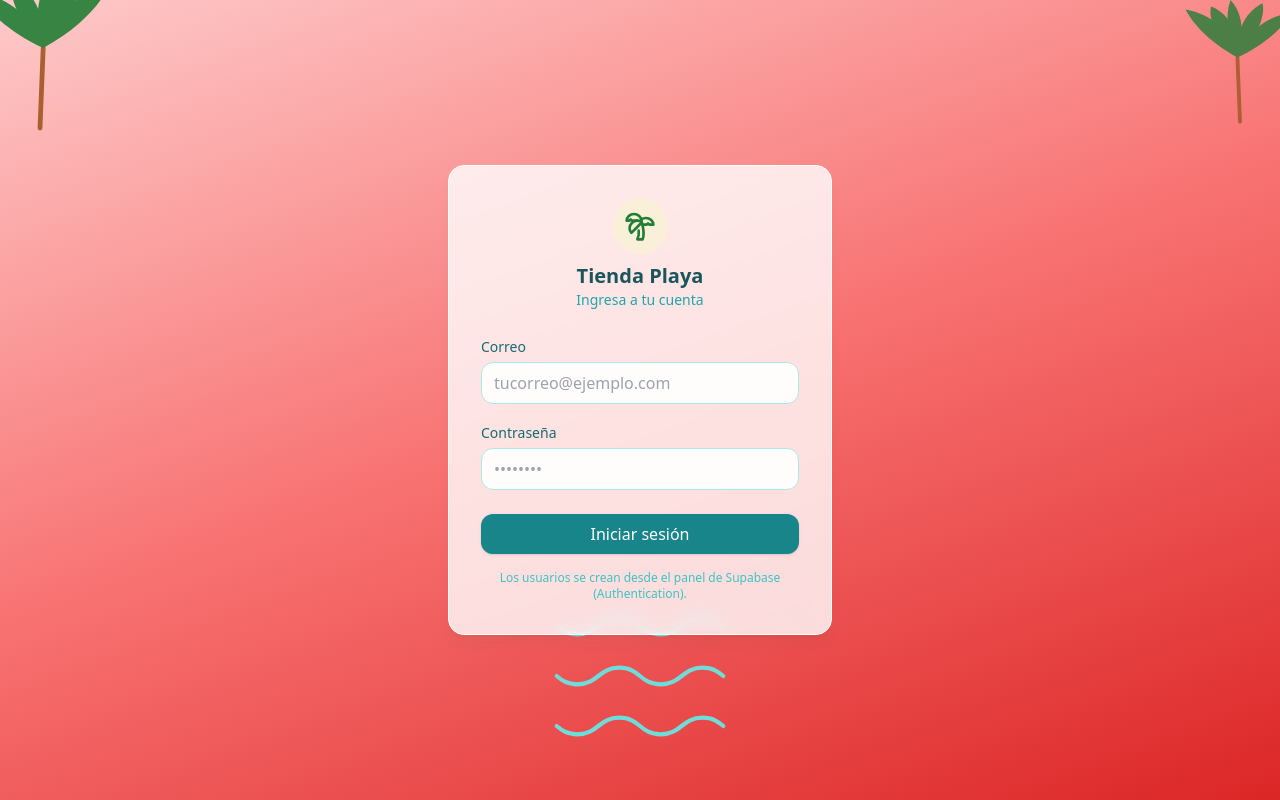
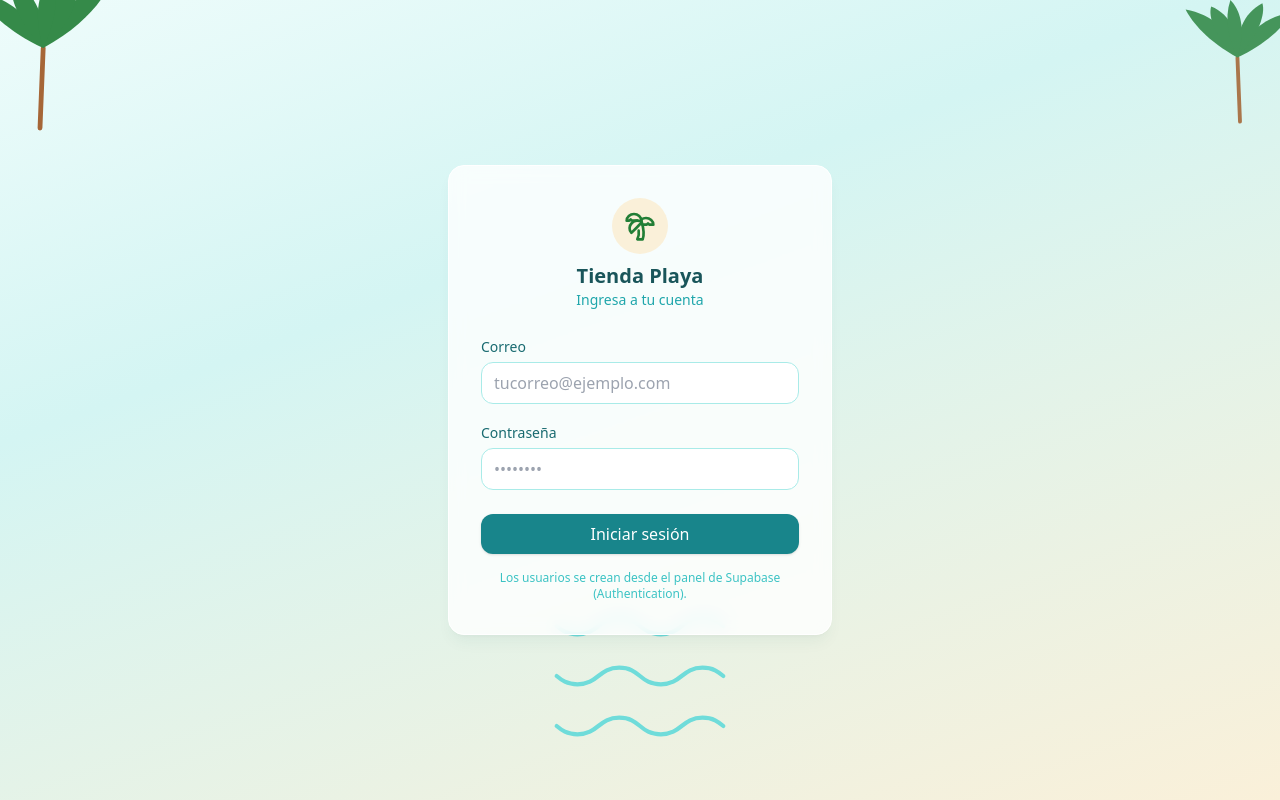
Before and after one commit to albertoattie17-apps/isola-, a Next.js app: page /login in a window 1280 px wide. Built offline with nearby package versions, Linux system fonts and the light colour scheme; no server answers.

Commit message:
Fondo: volver al degradado playa
Co-Authored-By: Claude Sonnet 5.5 <noreply@anthropic.com>
Claude-Session: https://claude.ai/code/session_01233xf6Bap21HvtfQsZKCS2

```diff
--- a/tailwind.config.js
+++ b/tailwind.config.js
@@ -50,7 +50,7 @@ module.exports = {
         },
       },
       backgroundImage: {
-        "beach-gradient": "linear-gradient(160deg, #fecaca 0%, #f87171 50%, #dc2626 100%)",
+        "beach-gradient": "linear-gradient(160deg, #eefcfb 0%, #d4f5f3 35%, #faf0d9 100%)",
       },
     },
   },
```
